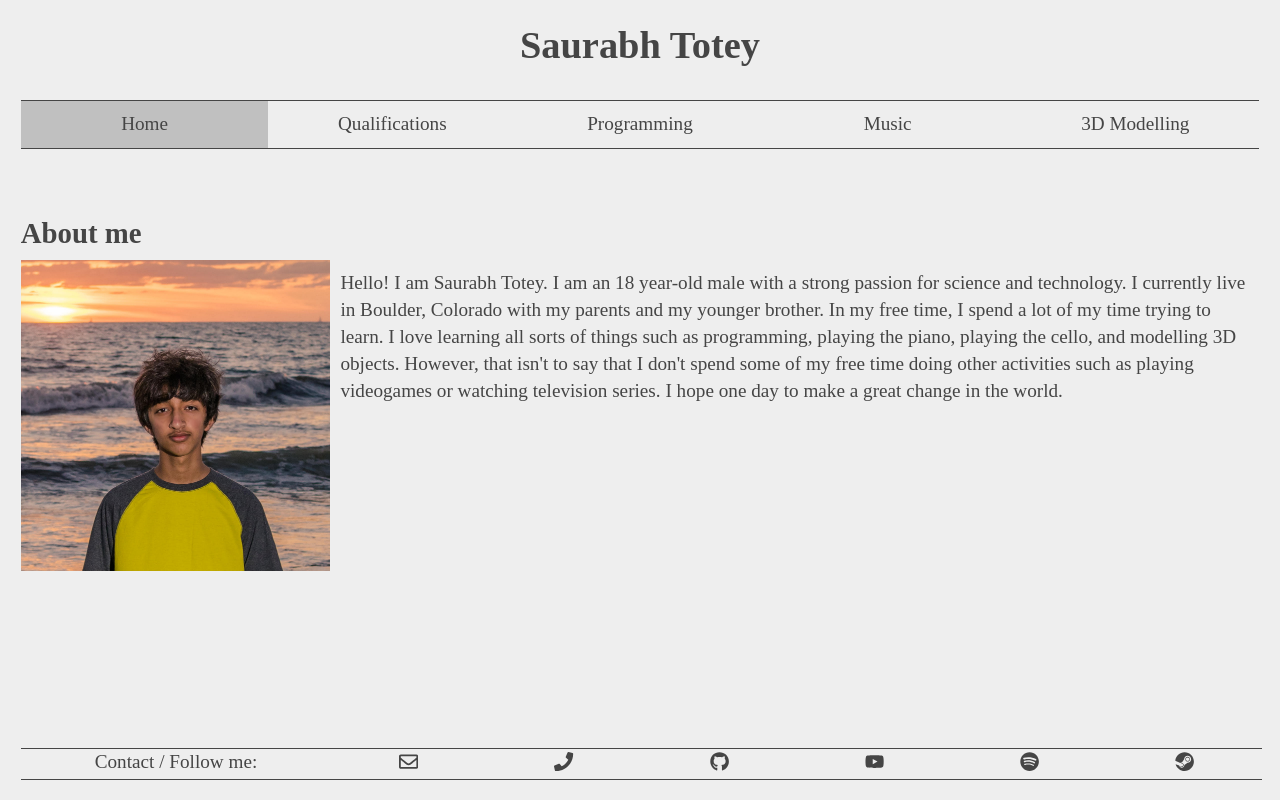
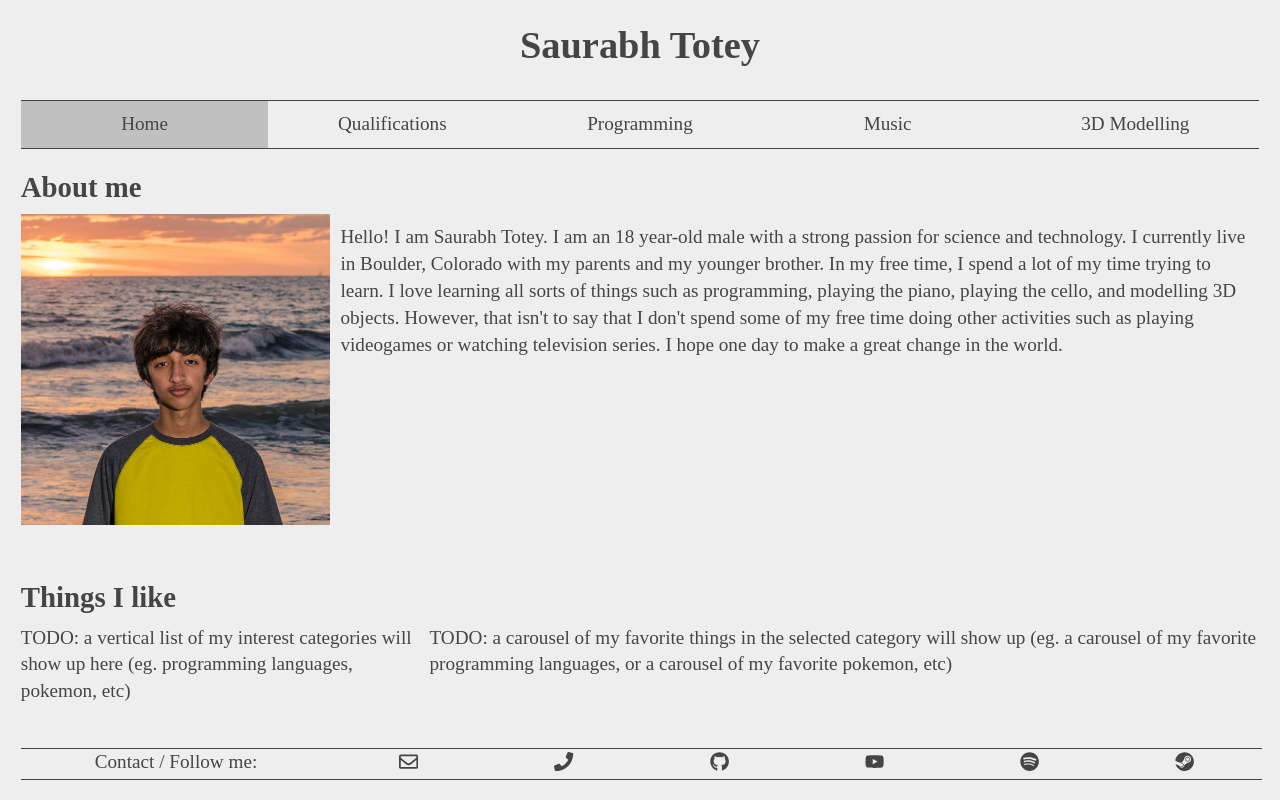
Before and after one commit to SaurabhTotey/Portfolio-Website, a Gatsby app: page / in a window 1280 px wide. Built offline with nearby package versions, Linux system fonts and the light colour scheme.

Commit message:
Started planning out an addition to the index page

```diff
--- a/src/pages/index.js
+++ b/src/pages/index.js
@@ -8,12 +8,18 @@ export default () => (
 	<div>
 		<Meta />
 		<Header />
-		<br/>
-		<h2 style={{marginBottom: "1%"}}>About me</h2>
+		<h2>About me</h2>
 		<ResponsiveContainer>
 			<img src={"images/SaurabhToteyCancun.jpg"} alt={"Saurabh Totey"} style={{width: "100%"}} responsiveWidth="25%" />
 			<p responsiveWidth="75%" style={{margin: "10px"}}>Hello! I am Saurabh Totey. I am an 18 year-old male with a strong passion for science and technology. I currently live in Boulder, Colorado with my parents and my younger brother. In my free time, I spend a lot of my time trying to learn. I love learning all sorts of things such as programming, playing the piano, playing the cello, and modelling 3D objects. However, that isn't to say that I don't spend some of my free time doing other activities such as playing videogames or watching television series. I hope one day to make a great change in the world.</p>
 		</ResponsiveContainer>
+		<br/>
+		<h2>Things I like</h2>
+		<ResponsiveContainer>
+			<div responsiveWidth="33%">TODO: a vertical list of my interest categories will show up here (eg. programming languages, pokemon, etc)</div>
+			<div responsiveWidth="67%">TODO: a carousel of my favorite things in the selected category will show up (eg. a carousel of my favorite programming languages, or a carousel of my favorite pokemon, etc)</div>
+		</ResponsiveContainer>
+		<br/>
 		<Footer />
 	</div>
 )
--- a/src/styles/Global.css
+++ b/src/styles/Global.css
@@ -11,6 +11,10 @@ h1, h2, h3, h4, h5, h6 {
 	line-height: 1;
 }
 
+h2 {
+	margin-bottom: 1%;
+}
+
 a {
 	color: #0077AA;
 }
```
